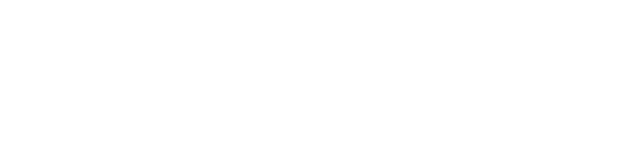
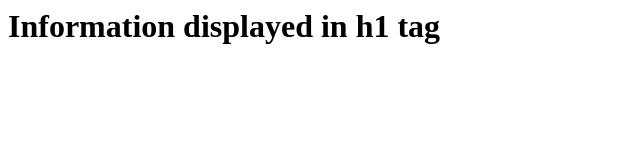
Before and after one commit to jfillion12394/HelloWorld2, a plain HTML site: page index.html in a window 1280 px wide. Shown: the whole page, without its empty margins (0-640 px from the left). Drawn offline with Linux system fonts and the light colour scheme.

Commit message:
adding h1 text

```diff
--- a/index.html
+++ b/index.html
@@ -8,6 +8,10 @@
   </header>
 
   <body>
+
+    <h1>
+      Information displayed in h1 tag
+    </h1>
   </body>
 
 </html>
```
